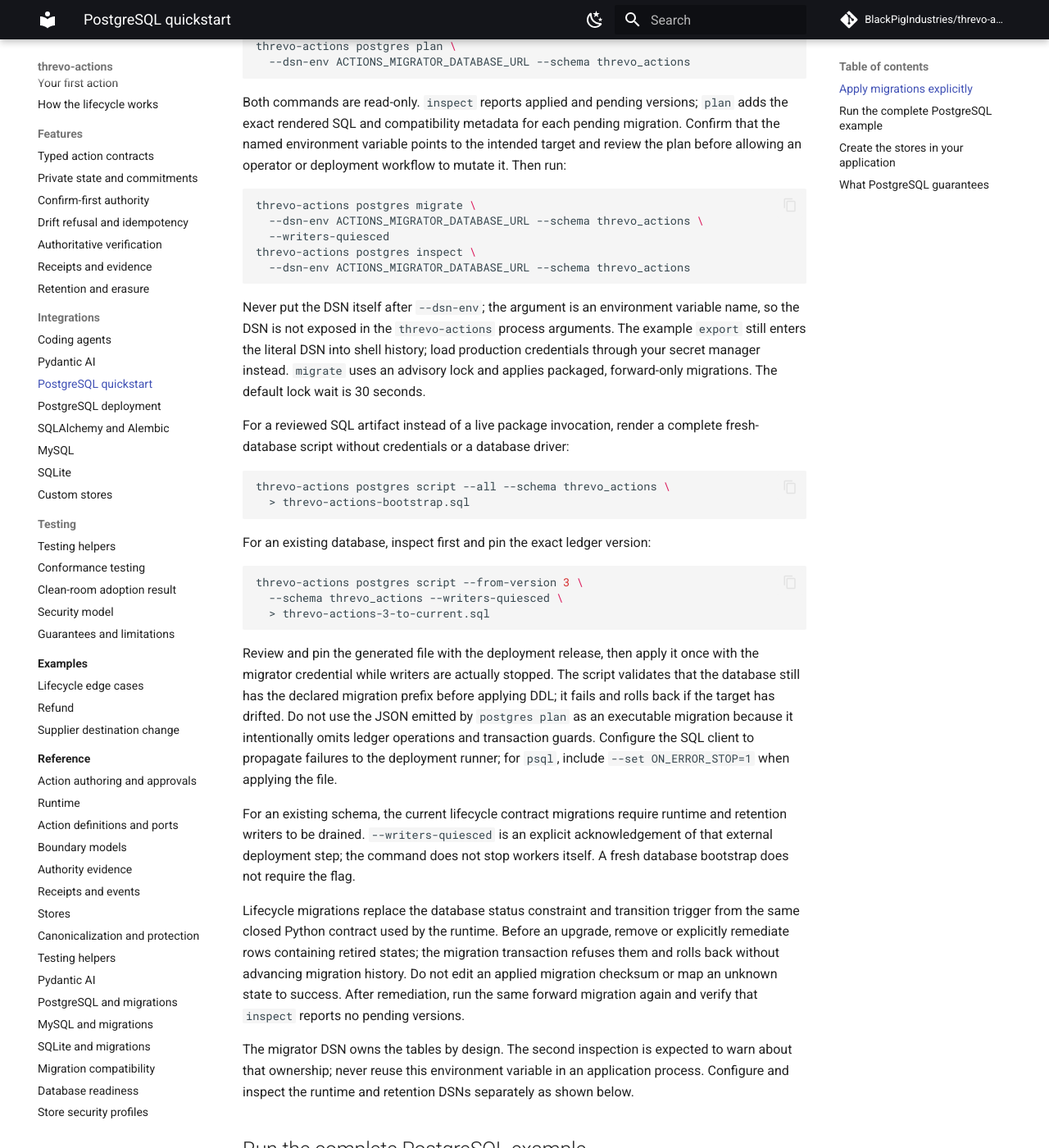
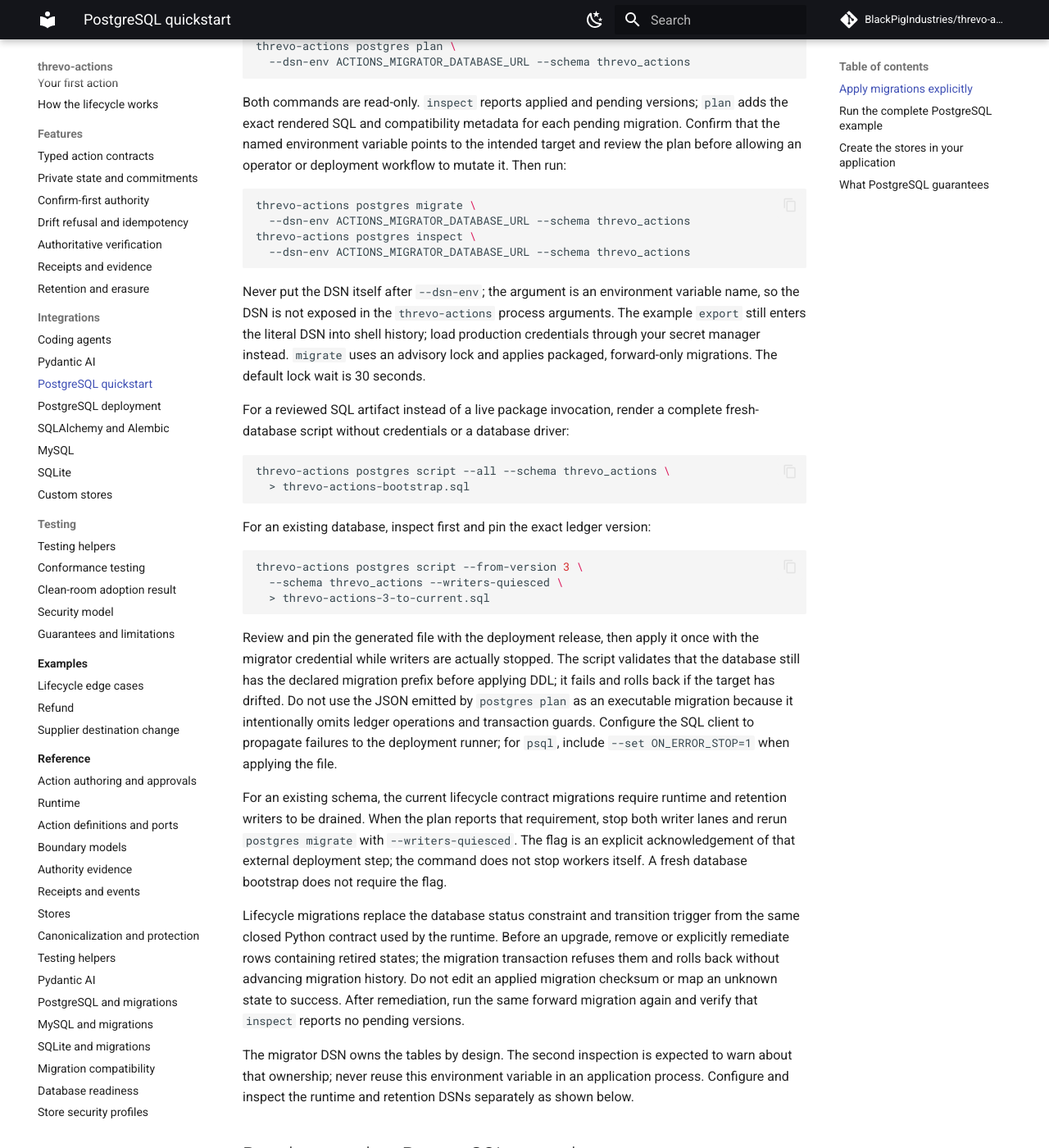
Before and after one commit to BlackPigIndustries/threvo-actions, an MkDocs documentation site: the page built from docs/integrations/postgres.md, in a window 1280 px wide and 1400 px high, scrolled down 702 px. Shown: the whole window at 82% size. Built offline with MkDocs 1.6.1 and Material for MkDocs 9.7.7, drawn with Linux system fonts in a browser that asks for light colours; comment, search, counter and statistics services are not loaded.

Commit message:
docs(migrations): make quiescence acknowledgement explicit

````diff
--- a/docs/integrations/postgres.md
+++ b/docs/integrations/postgres.md
@@ -39,8 +39,7 @@
 
 ```bash
 threvo-actions postgres migrate \
-  --dsn-env ACTIONS_MIGRATOR_DATABASE_URL --schema threvo_actions \
-  --writers-quiesced
+  --dsn-env ACTIONS_MIGRATOR_DATABASE_URL --schema threvo_actions
 threvo-actions postgres inspect \
   --dsn-env ACTIONS_MIGRATOR_DATABASE_URL --schema threvo_actions
 ```
@@ -78,9 +77,11 @@
 `psql`, include `--set ON_ERROR_STOP=1` when applying the file.
 
 For an existing schema, the current lifecycle contract migrations require
-runtime and retention writers to be drained. `--writers-quiesced` is an
-explicit acknowledgement of that external deployment step; the command does
-not stop workers itself. A fresh database bootstrap does not require the flag.
+runtime and retention writers to be drained. When the plan reports that
+requirement, stop both writer lanes and rerun `postgres migrate` with
+`--writers-quiesced`. The flag is an explicit acknowledgement of that external
+deployment step; the command does not stop workers itself. A fresh database
+bootstrap does not require the flag.
 
 Lifecycle migrations replace the database status constraint and transition
 trigger from the same closed Python contract used by the runtime. Before an
--- a/docs/postgres.md
+++ b/docs/postgres.md
@@ -9,14 +9,14 @@
 ```bash
 python -m pip install "threvo-actions[postgres]==0.1.2"
 threvo-actions postgres inspect --dsn-env DATABASE_URL --schema threvo_actions
-threvo-actions postgres migrate --dsn-env DATABASE_URL --schema threvo_actions \
-  --writers-quiesced
+threvo-actions postgres migrate --dsn-env DATABASE_URL --schema threvo_actions
 ```
 
 Migration lock waits fail after 30 seconds by default. Use `--lock-timeout-seconds` to set a
 different positive bound for the explicit migration command.
-For an existing schema, pass `--writers-quiesced` only after draining runtime
-and retention writers. Fresh bootstrap does not require the acknowledgement.
+If the plan reports that an existing schema needs a contract migration, drain
+runtime and retention writers and rerun `postgres migrate` with
+`--writers-quiesced`. Fresh bootstrap does not require the acknowledgement.
 
 The three action credentials may point to a dedicated actions database rather
 than the database that holds application tables. The adapter never joins host
````
Also changed, not shown: docs/integrations/sqlalchemy-alembic.md (+21 -7 lines).
